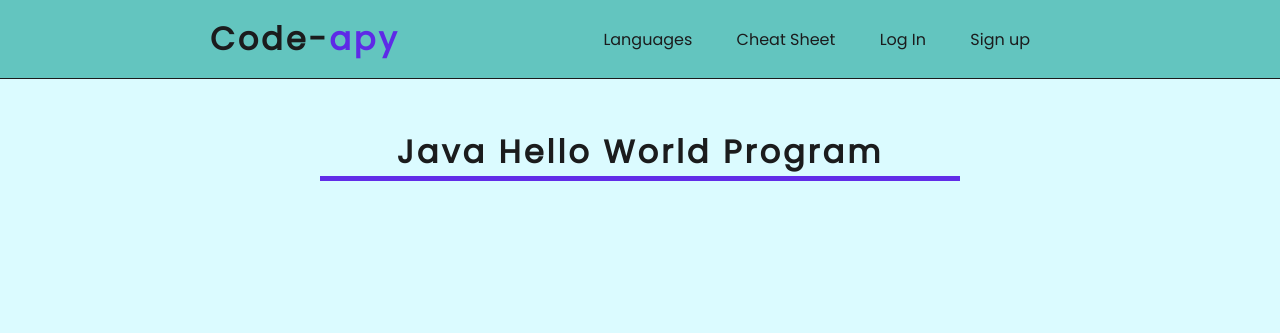
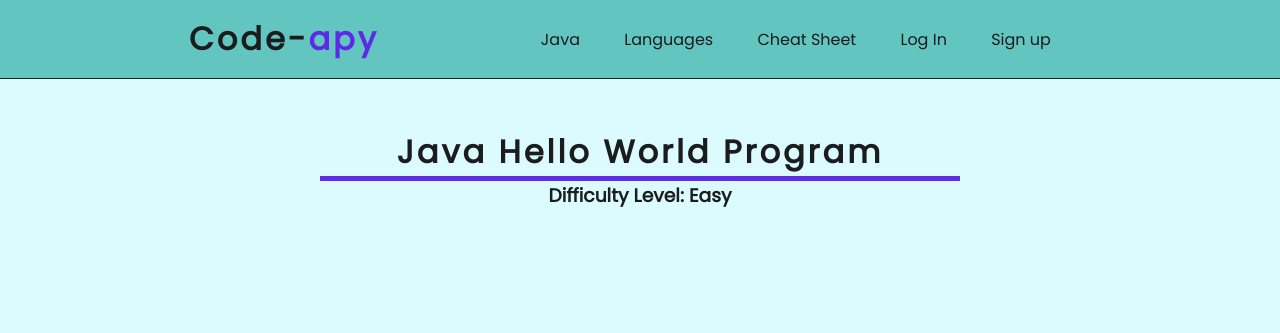
Before and after one commit to ni121498/ITSC4155_SeniorCap, a Django app: a page that uses code_apy/mainSite/templates/mainSite/lesson.html in a window 1280 px wide. Shown: the top 333 px of the page. Run offline with Django 3.2, Linux system fonts and the light colour scheme; data comes from the database, SQL or seed files in the repository; both versions use the stored data as it was after the commit.

Commit message:
added difficulty level

```diff
--- a/code_apy/mainSite/models.py
+++ b/code_apy/mainSite/models.py
@@ -18,6 +18,7 @@ class Lesson(models.Model):
     lesson_psudo_code = models.TextField()
     lesson_plain_text = models.TextField()
     needs_psudo = models.BooleanField()
+    difficulty_level = models.CharField(max_length=200, default = "easy")
     module = models.ForeignKey(Module, on_delete=models.CASCADE)
     def __str__(self):
         return self.lesson_title
--- a/code_apy/mainSite/templates/mainSite/lesson.html
+++ b/code_apy/mainSite/templates/mainSite/lesson.html
@@ -11,6 +11,7 @@
     <header>
         <h1 class="site-name"><a href="/home">Code-<span>apy</span></a></h1>
         <nav class="nav-items">
+            <span class="lang"><a href="/languages/{{ module.title }}/">{{ module.title }}</a></span>
             <span class="lang"><a href="/languages">Languages</a></span>
             <span class="cs"><a href="/cheatsheet">Cheat Sheet</a></span>
             {% if user.is_authenticated %}
@@ -25,6 +26,7 @@
     <div class="main main_list">
         <h1 class="list_title"> {{ lesson.lesson_title }} </h1>
         <div class="line_lesson"></div>
+        <h3>Difficulty Level: {{lesson.difficulty_level}}</h3>
     </div>
 
     <div class="main_lesson">
```
Also changed, not shown: code_apy/db.sqlite3, code_apy/mainSite/migrations/0013_lesson_difficulty_level.py (added).
